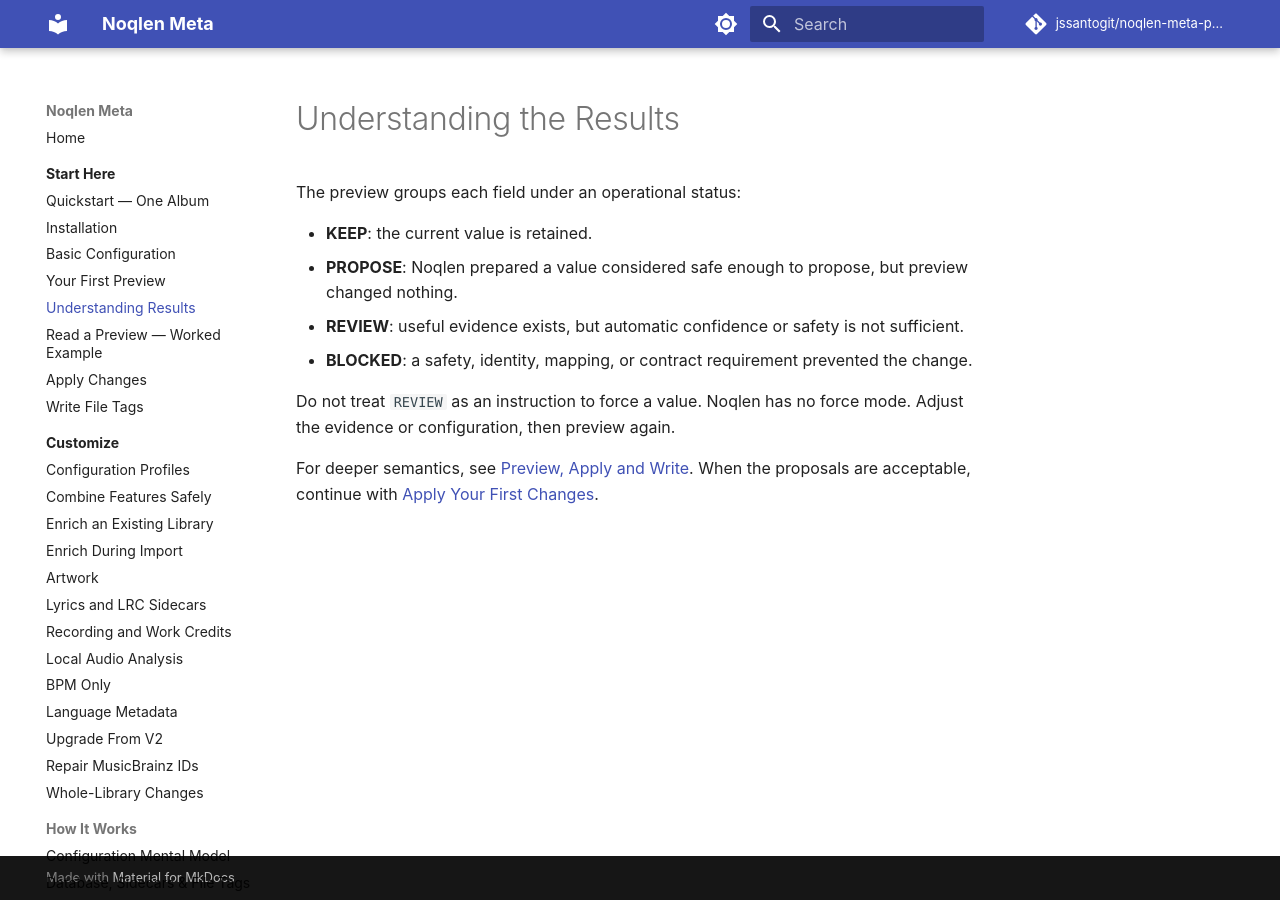
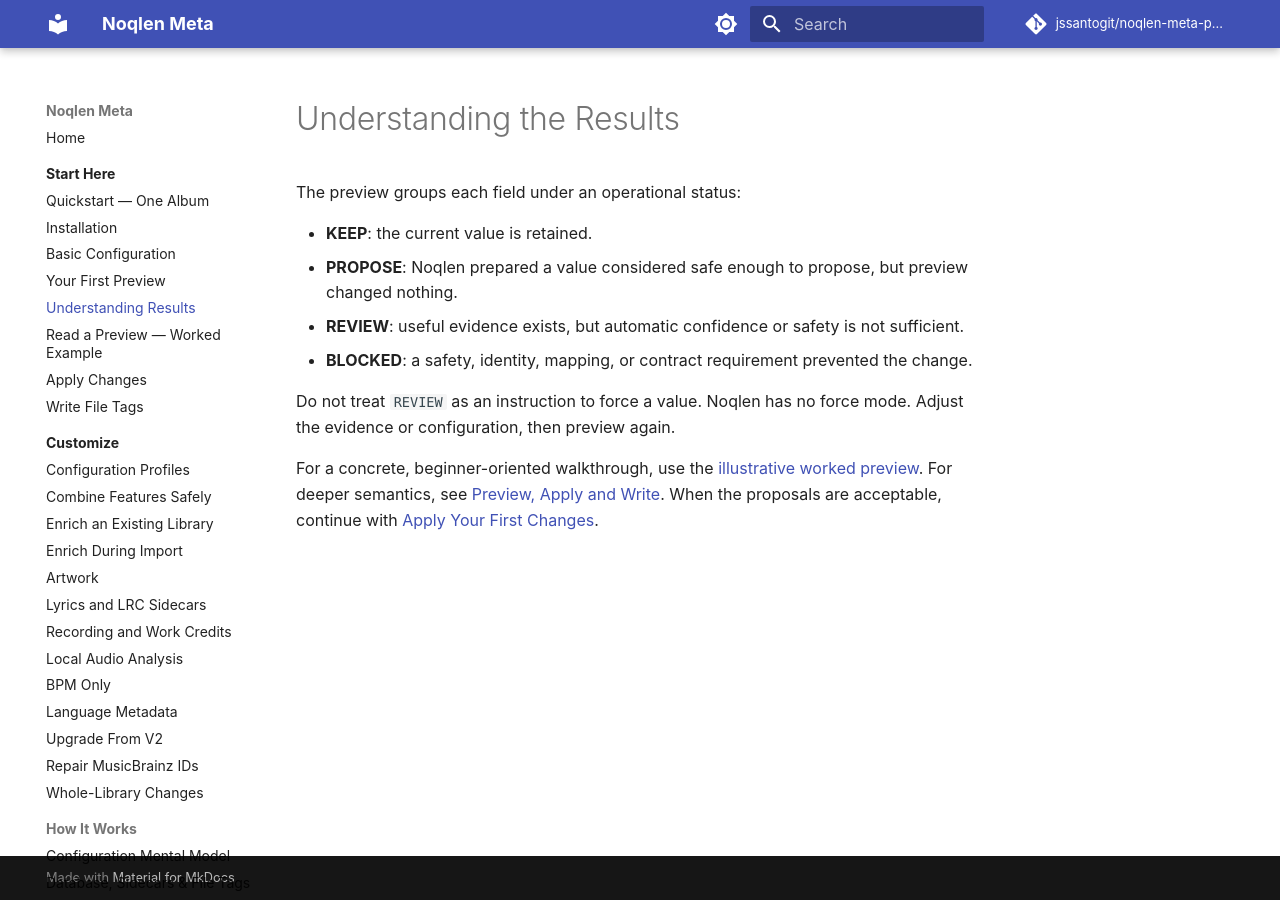
Before and after one commit to jssantogit/noqlen-meta-plugin, an MkDocs documentation site: the page built from site-docs/start-here/understanding-results.md, in a window 1280 px wide. Built offline with MkDocs 1.6.1 and Material for MkDocs 9.7.7, drawn with Linux system fonts in a browser that asks for light colours; comment, search, counter and statistics services are not loaded.

Commit message:
docs: connect guided combination and worked preview throughout beginner navigation

```diff
--- a/site-docs/start-here/understanding-results.md
+++ b/site-docs/start-here/understanding-results.md
@@ -13,6 +13,8 @@
 Do not treat `REVIEW` as an instruction to force a value. Noqlen has no force
 mode. Adjust the evidence or configuration, then preview again.
 
-For deeper semantics, see [Preview, Apply and Write](../advanced/preview-apply-write.md).
+For a concrete, beginner-oriented walkthrough, use the
+[illustrative worked preview](reading-preview.md). For deeper semantics,
+see [Preview, Apply and Write](../advanced/preview-apply-write.md).
 When the proposals are acceptable, continue with
 [Apply Your First Changes](apply-changes.md).
```
